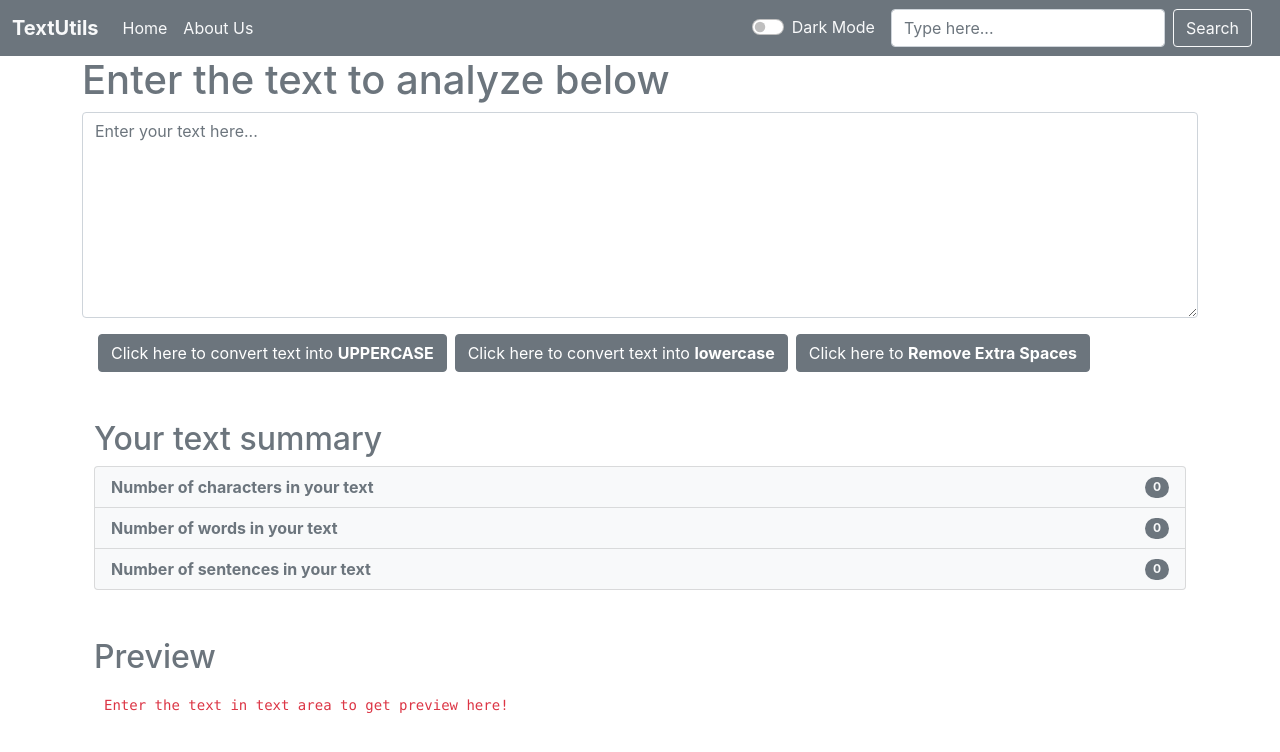
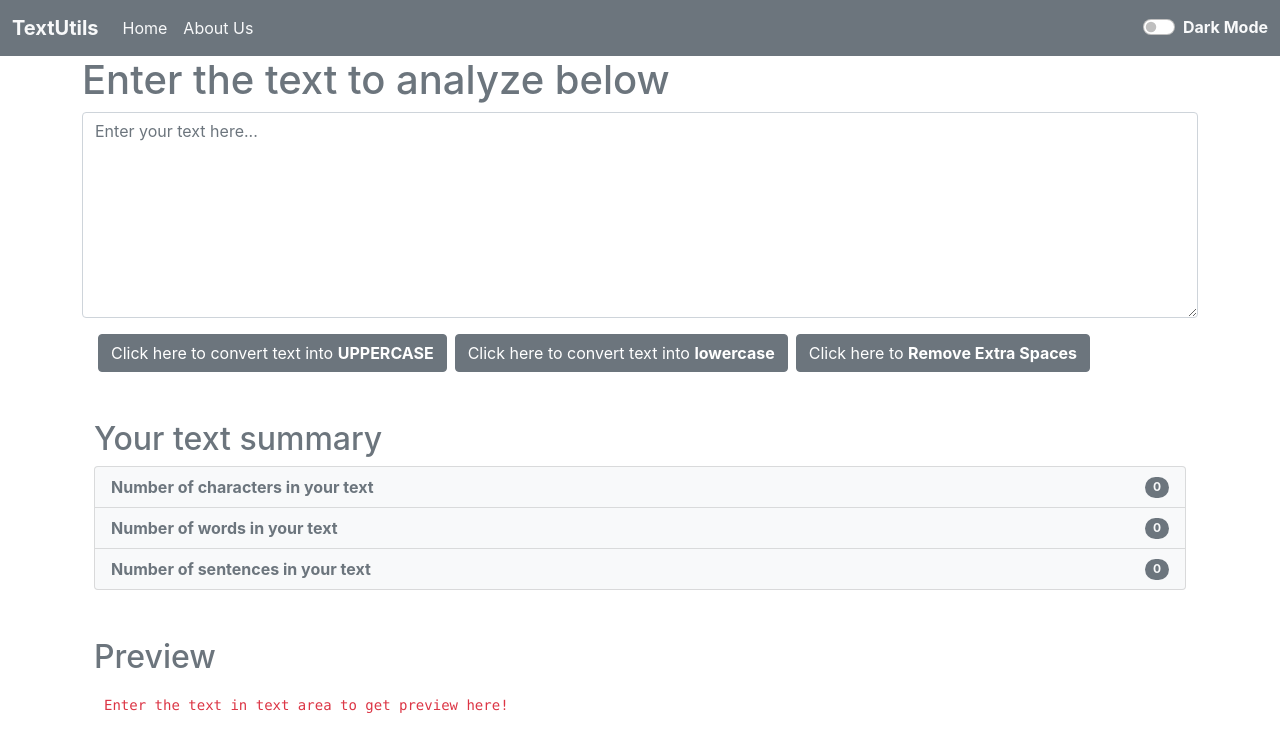
Before and after one commit to MdZaferEqbal/text-utils-react-js-project, a React (Create React App) app: page / in a window 1280 px wide. Shown: the top 752 px of the page. Built offline with nearby package versions, Linux system fonts and the light colour scheme.

Commit message:
UI-fix/bold-darkmode-removed-search-bar

```diff
--- a/src/Components/Navbar.js
+++ b/src/Components/Navbar.js
@@ -27,12 +27,12 @@ export default function Navbar(props) {
                 </ul>
                 <div className="form-check form-switch">
                     <input className="form-check-input darkModeClass" onClick={darkModeToggle} type="checkbox" role="switch" id="flexSwitchCheckChecked"/>
-                    <label className="form-check-label text-light" htmlFor="flexSwitchCheckChecked">Dark Mode</label>
+                    <label className="form-check-label text-light" htmlFor="flexSwitchCheckChecked"><b>Dark Mode</b></label>
                 </div>
-                <form className="d-flex mx-3">
+                {/* <form className="d-flex mx-3">
                     <input className="form-control me-2" type="search" placeholder="Type here..." style={{backgroundColor: darkMode ? '#6c757d' : 'white'}} aria-label="Search"/>
                     <button className="btn btn-outline-light" type="submit">Search</button>
-                </form>
+                </form> */}
                 </div>
             </div>
         </nav>
```
